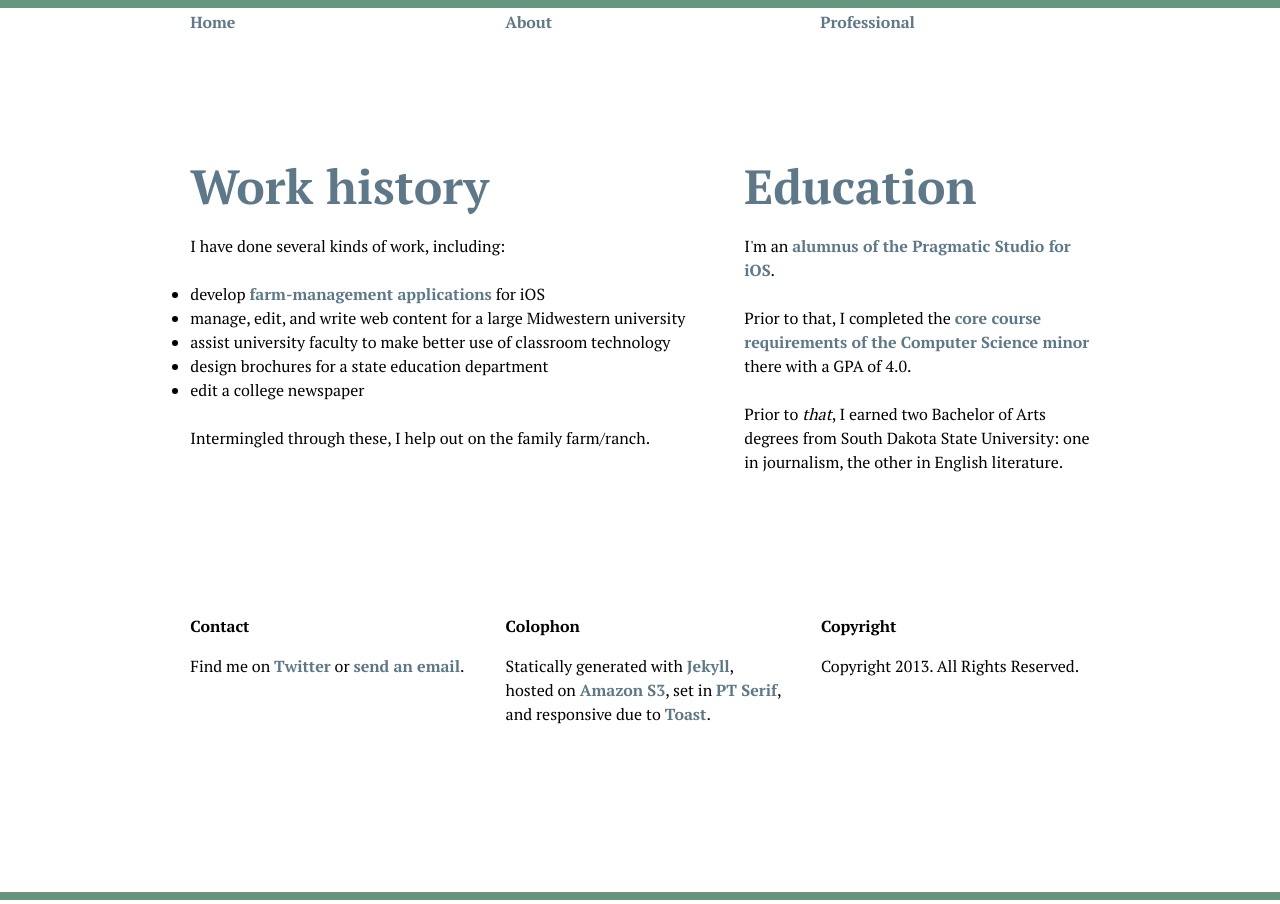
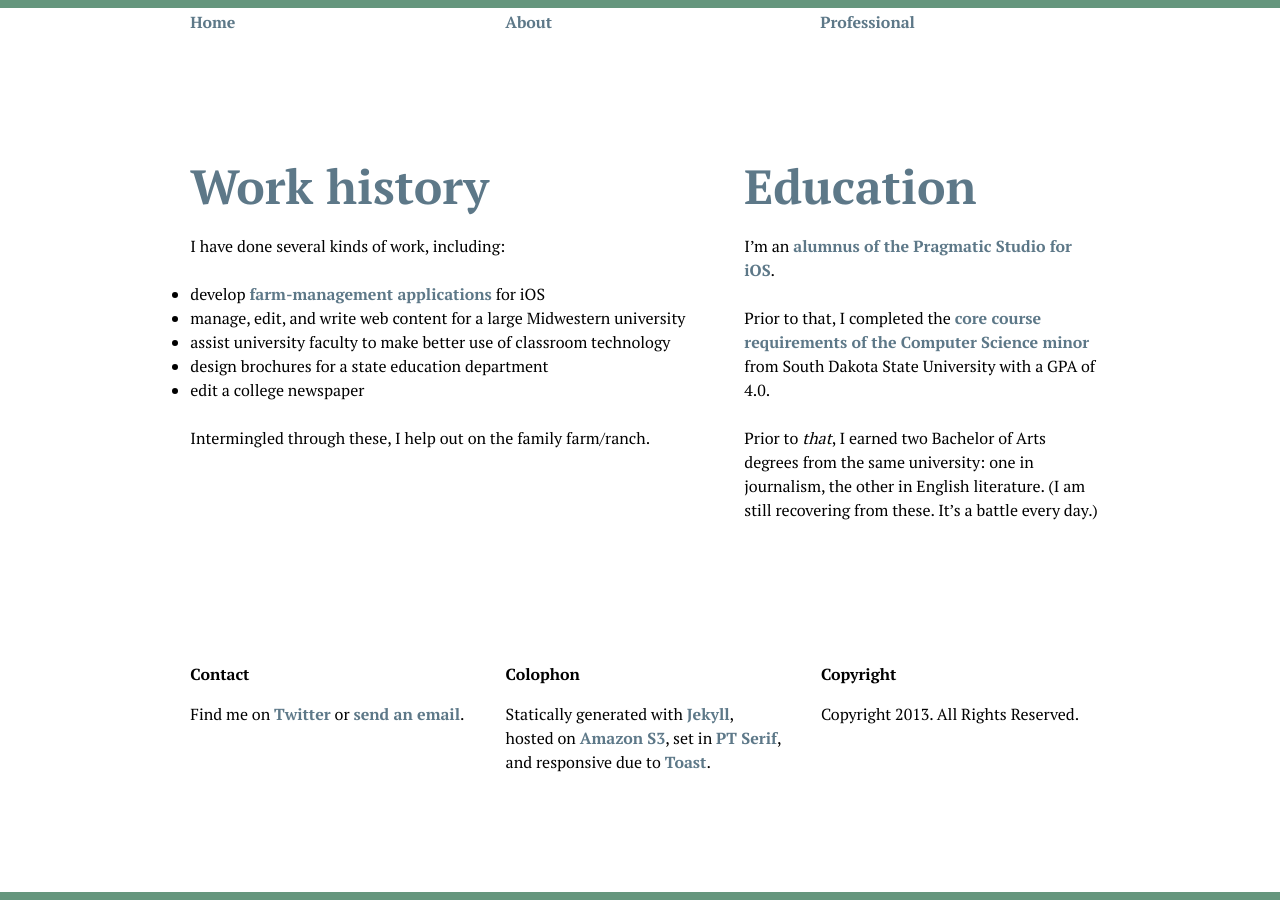
Before and after one commit to ebsen/ebsen.me, a Jekyll site: the page built from professional/index.html, in a window 1280 px wide. Built offline with Jekyll 4.4.1, drawn with Linux system fonts in a browser that asks for light colours.

Commit message:
copy edits

```diff
--- a/professional/index.html
+++ b/professional/index.html
@@ -17,8 +17,7 @@ title: Professional
 
 <div class="grid-5">
 	<h1 id="education">Education</h1>
-	<p>I'm an <a href="http://pragmaticstudio.com/alumni/erik">alumnus of the Pragmatic Studio for iOS</a>.</p>
-	<p>Prior to that, I completed the <a href="http://catalog.sdstate.edu/preview_program.php?catoid=18&poid=2763&returnto=1320">core course requirements of the Computer Science minor</a> there with a GPA of 4.0.</p>
-	<p>Prior to <em>that</em>, I earned two Bachelor of Arts degrees from South Dakota State University: one in journalism, the other in English literature.</p>
-
+	<p>I&#8217;m an <a href="http://pragmaticstudio.com/alumni/erik">alumnus of the Pragmatic Studio for iOS</a>.</p>
+	<p>Prior to that, I completed the <a href="http://catalog.sdstate.edu/preview_program.php?catoid=18&poid=2763&returnto=1320">core course requirements of the Computer Science minor</a> from South Dakota State University with a GPA of 4.0.</p>
+	<p>Prior to <em>that</em>, I earned two Bachelor of Arts degrees from the same university: one in journalism, the other in English literature. (I am still recovering from these. It&#8217;s a battle every day.)</p>
 </div>
```
